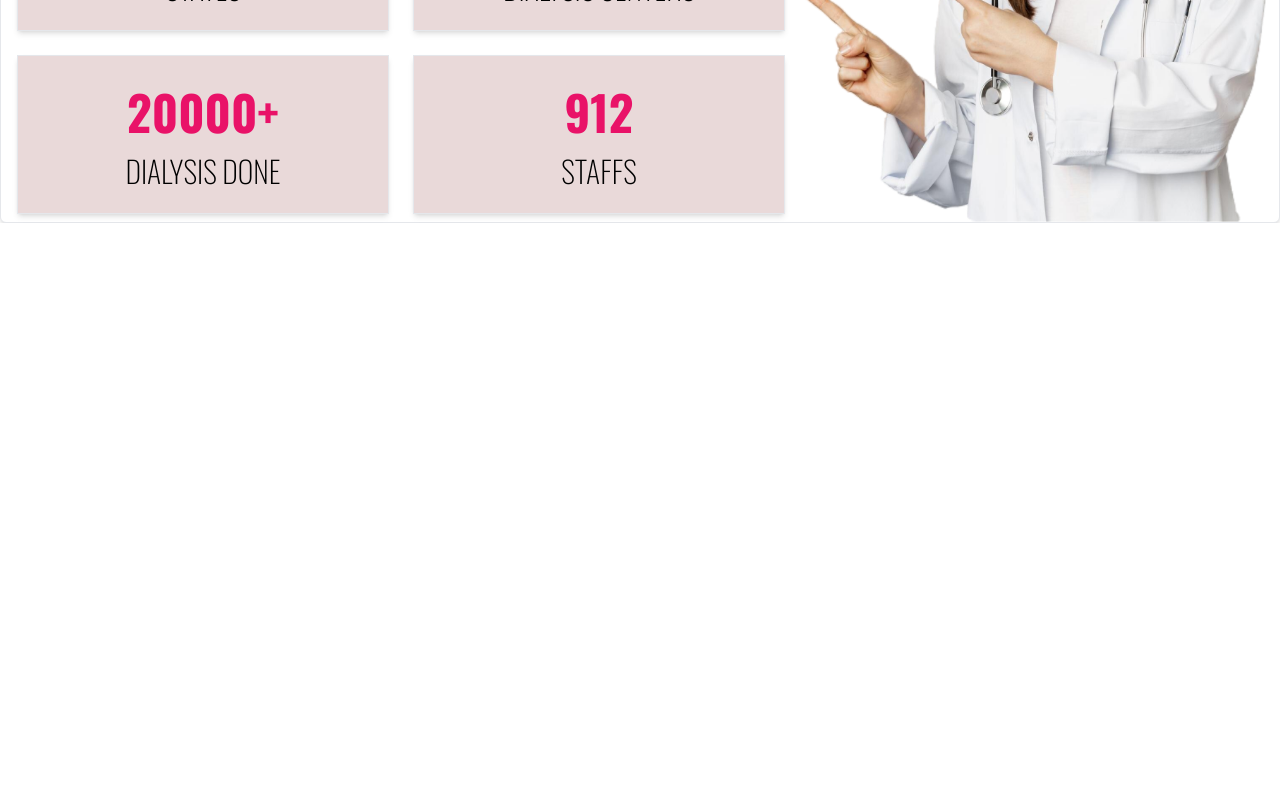
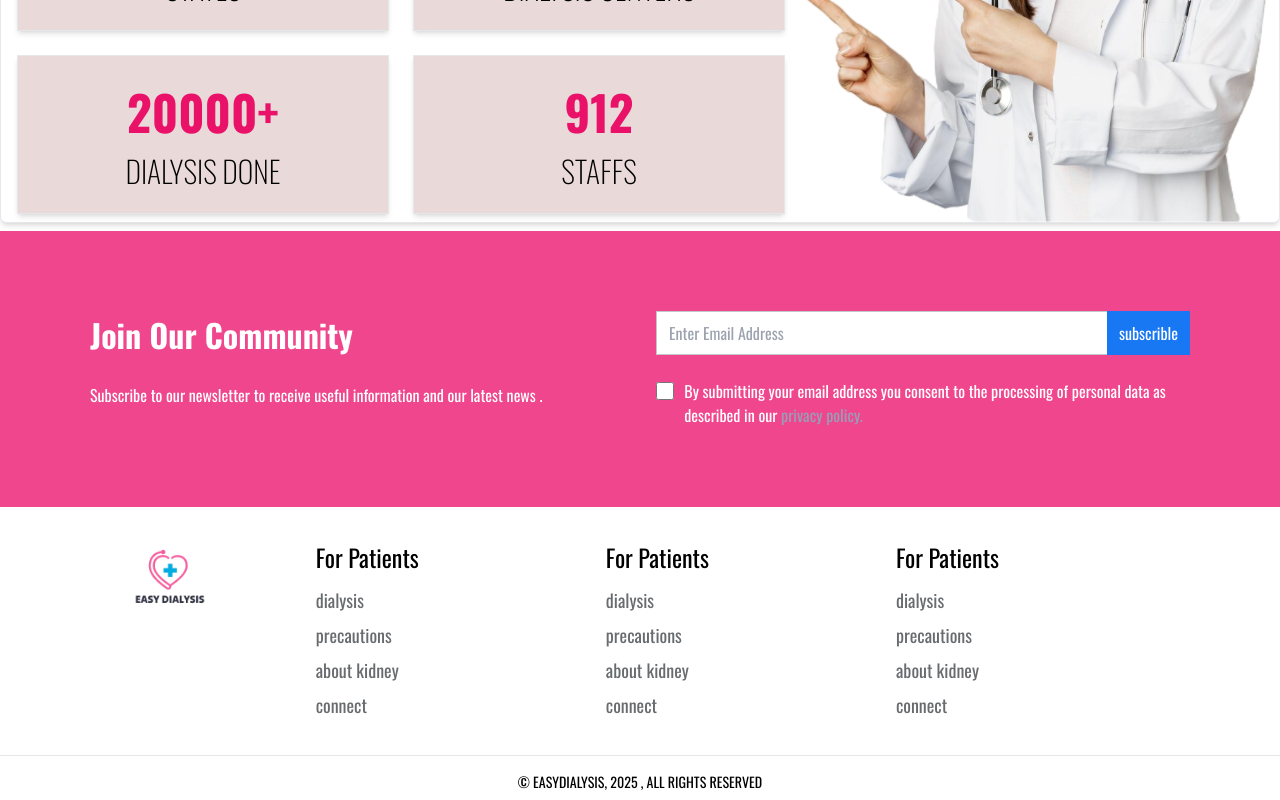
Before and after one commit to Junu122/easydialysis-frontend, a React (Vite) app: page / in a window 1280 px wide. Shown: the part 1879-2679 px from the top of the page. Before the commit the page ends 2102 px from the top, so only its background shows below. Built offline with nearby package versions, Linux system fonts and the light colour scheme.

Commit message:
minor changes on home page and index.html

```diff
--- a/index.html
+++ b/index.html
@@ -2,7 +2,7 @@
 <html lang="en">
   <head>
     <meta charset="UTF-8" />
-    <link rel="icon" type="image/svg+xml" href="./src//assets/companylogo.png" />
+    <link rel="icon" type="image/svg+xml" href="./src//assets/companylogo.png" style="height: 20px;"/>
     <meta name="viewport" content="width=device-width, initial-scale=1.0" />
 
     <link href='https://unpkg.com/boxicons@2.1.4/css/boxicons.min.css' rel='stylesheet'>
--- a/src/pages/Home.jsx
+++ b/src/pages/Home.jsx
@@ -2,12 +2,16 @@ import React from 'react'
 import Homebanner from '../components/Homebanner'
 import Servicecontainer from '../components/Servicecontainer'
 import Whatwedo from '../components/Whatwedo'
+import Newsletter from '../components/Newsletter'
+import Footer from '../components/Footer'
 const Home = () => {
   return (
     <div>
       <Homebanner />
       <Servicecontainer />
       <Whatwedo />
+      <Newsletter />
+      <Footer />
     </div>
   )
 }
```
